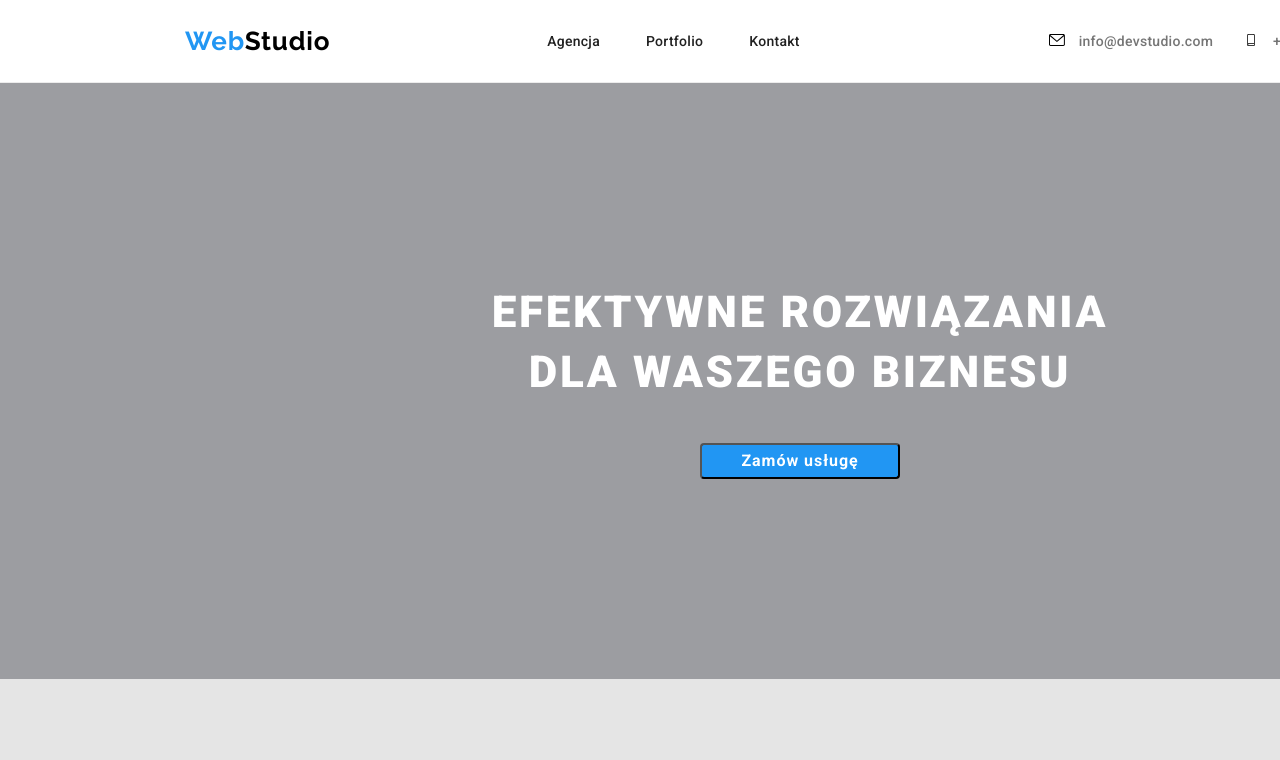
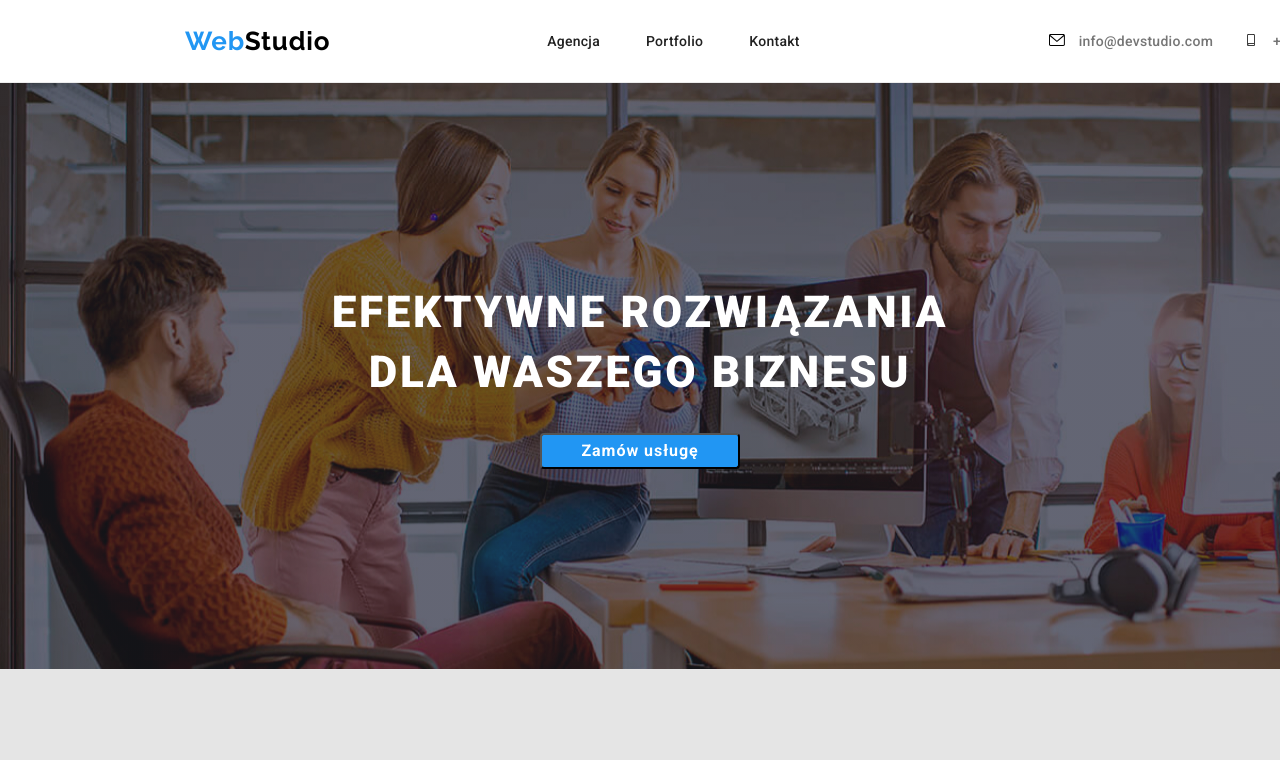
Before and after one commit to WojtekHub/goit-markup-hw-04, a plain HTML site: page index.html in a window 1280 px wide. Shown: the top 760 px of the page. Drawn offline with Linux system fonts and the light colour scheme.

Commit message:
bugs fixed

```diff
--- a/css/styles.css
+++ b/css/styles.css
@@ -37,16 +37,32 @@ body {
 
 /* section first page */
 
-.slider {
+/* .slider {
   display: flex;
   width: 1600px;
+  background-color: #2f303a;
   flex-direction: column;
   justify-content: center;
   align-items: center;
   padding: 200px 0;
-  background-image: url("./images/slider_img.jpg");
+} */
+.slider {
+  display: block;
+  margin: auto;
   max-width: 1600px;
-  background-color: rgba(47, 48, 58, 0.4);
+  background-image: linear-gradient(
+      rgba(47, 48, 58, 0.4),
+      rgba(47, 48, 58, 0.4)
+    ),
+    url("../images/slider_img.jpg");
+  /* background-image: url("../images/slider_img.jpg"); */
+}
+
+.foto-slider {
+  display: flex;
+  flex-direction: column;
+  align-items: center;
+  padding: 200px 0 200px;
 }
 
 .first-page-title {
@@ -60,7 +76,7 @@ body {
   color: var(--white-text-color);
   width: 696px;
   margin-top: 0;
-  margin-bottom: 40px;
+  margin-bottom: 30px;
 }
 .first-page-button {
   font-family: "Roboto";
--- a/index.html
+++ b/index.html
@@ -68,11 +68,17 @@
     </header>
     <main>
       <section>
-        <div class="slider container">
-          <h1 class="first-page-title">
-            EFEKTYWNE ROZWIĄZANIA DLA WASZEGO BIZNESU
-          </h1>
-          <button class="first-page-button" type="button">Zamów usługę</button>
+        <div class="slider">
+          <div class="container">
+            <div class="foto-slider">
+              <h1 class="first-page-title">
+                EFEKTYWNE ROZWIĄZANIA DLA WASZEGO BIZNESU
+              </h1>
+              <button class="first-page-button" type="button">
+                Zamów usługę
+              </button>
+            </div>
+          </div>
         </div>
       </section>
       <section>
@@ -450,7 +456,7 @@
               >
               <a class="footer-ad2" href="tel:+48111111111">+48 111 111 111</a>
             </li>
-            <li>
+            <li class="item-icon-social-footer">
               <h5 class="footer-to-us">DOŁĄCZ DO NAS</h5>
               <svg
                 class="icon-social-footer"
```
